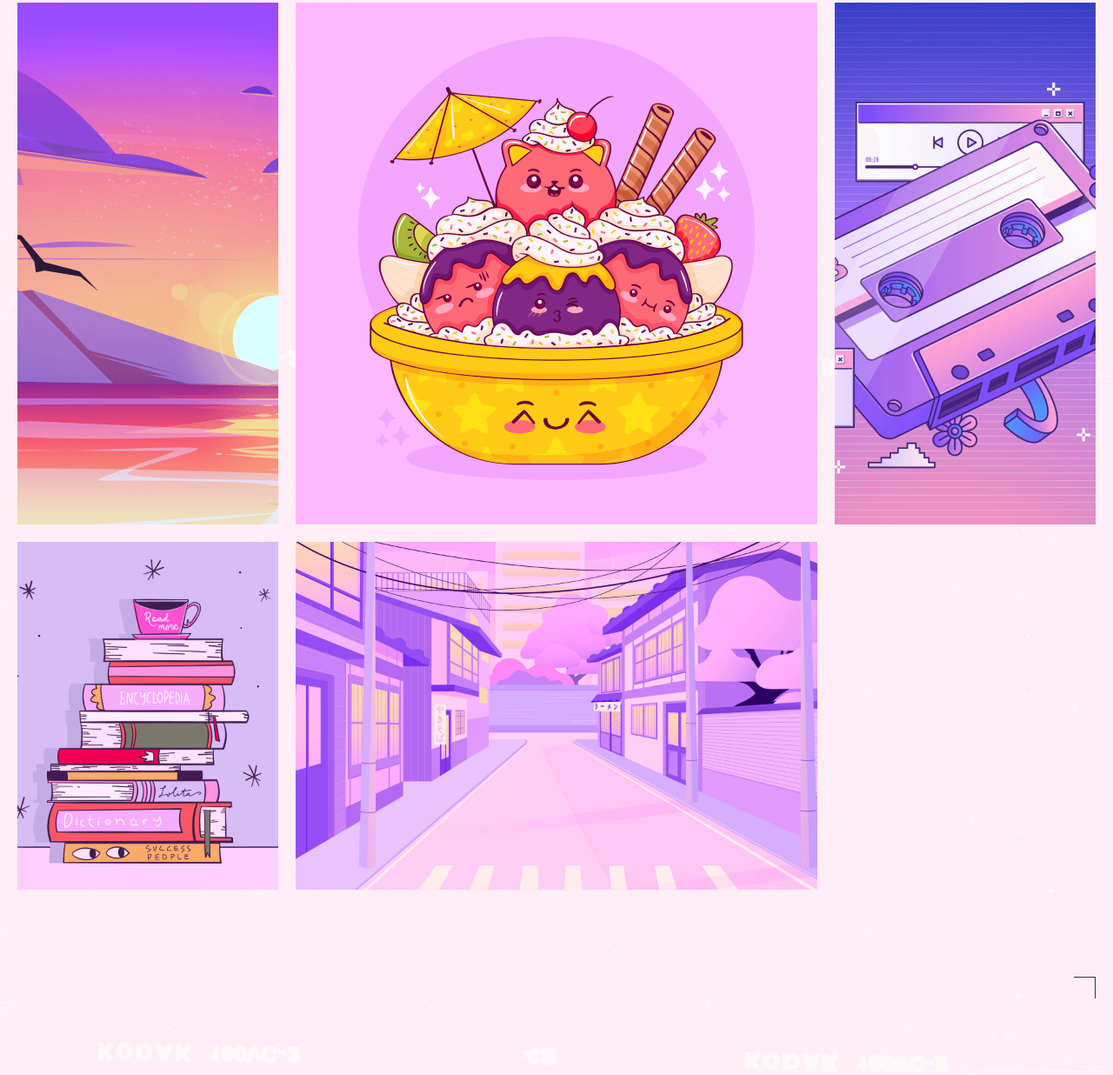
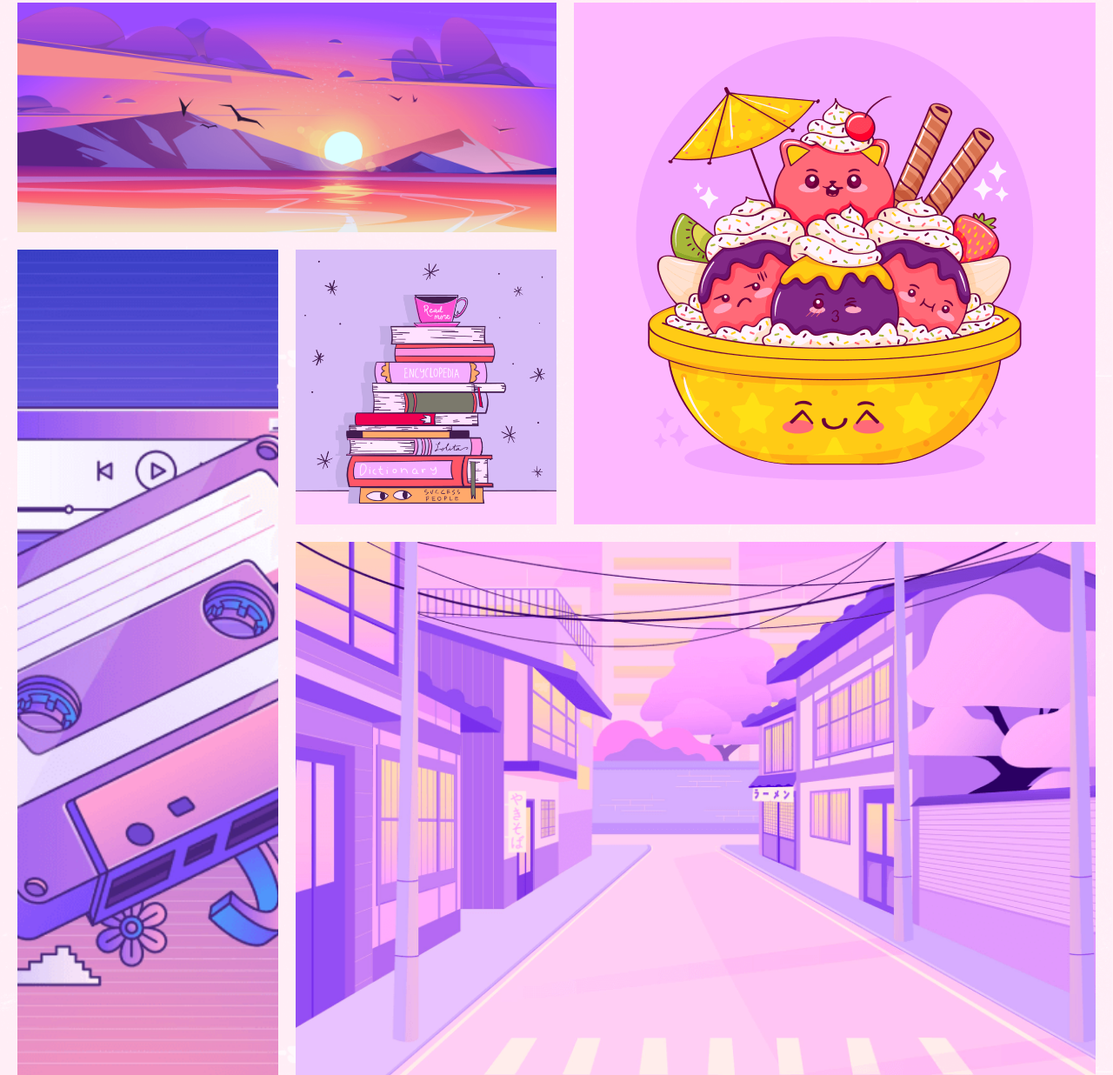
Before and after one commit to looking01/slozhno-sosredotochitsya, a plain HTML site: page index.html in a window 1280 px wide. Shown: the part 2767-4003 px from the top of the page at 87% size. Drawn offline with Linux system fonts and the light colour scheme.

Commit message:
feat: добавил стили для элементов галереи чтобы заполнить грид сетку w768

```diff
--- a/styles/style.css
+++ b/styles/style.css
@@ -330,11 +330,29 @@ main {
 @media (width >= 376px) {
   .gallery-block {
     display: grid;
-    grid-template: repeat(3, auto) / repeat(3, 1fr);
+    grid-template: repeat(3, min-content) / repeat(3, 1fr);
     gap: 20px;
   }
 
+  .sunset {
+    grid-area: 1/ 1/ 2/ span 2;
+  }
 
+  .ice-cream {
+    grid-area: 1/3/span 2/4;
+  }
+
+  .tape {
+    grid-area: 2/1/span 2/2;
+  }
+
+  .books {
+    grid-area: 2/2/3/3;
+  }
+
+  .street {
+    grid-area: 3/2/4/span 2;
+  }
 }
 
 .gallery-block__img {
```
